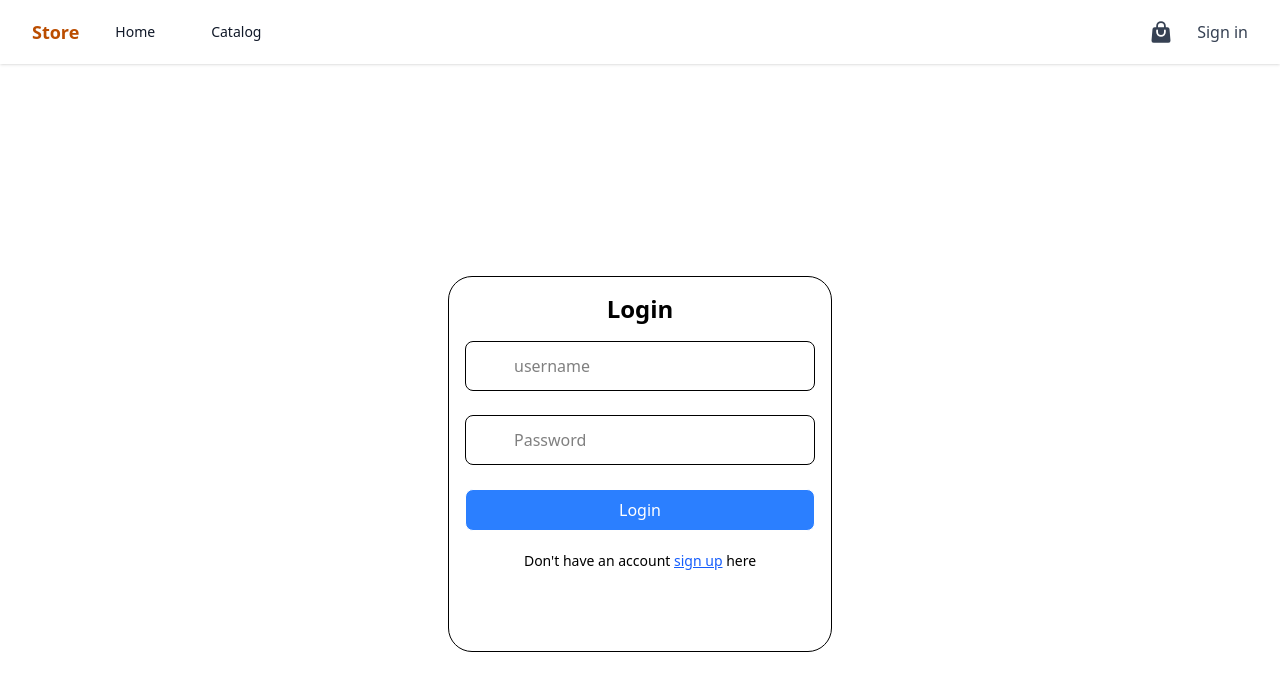
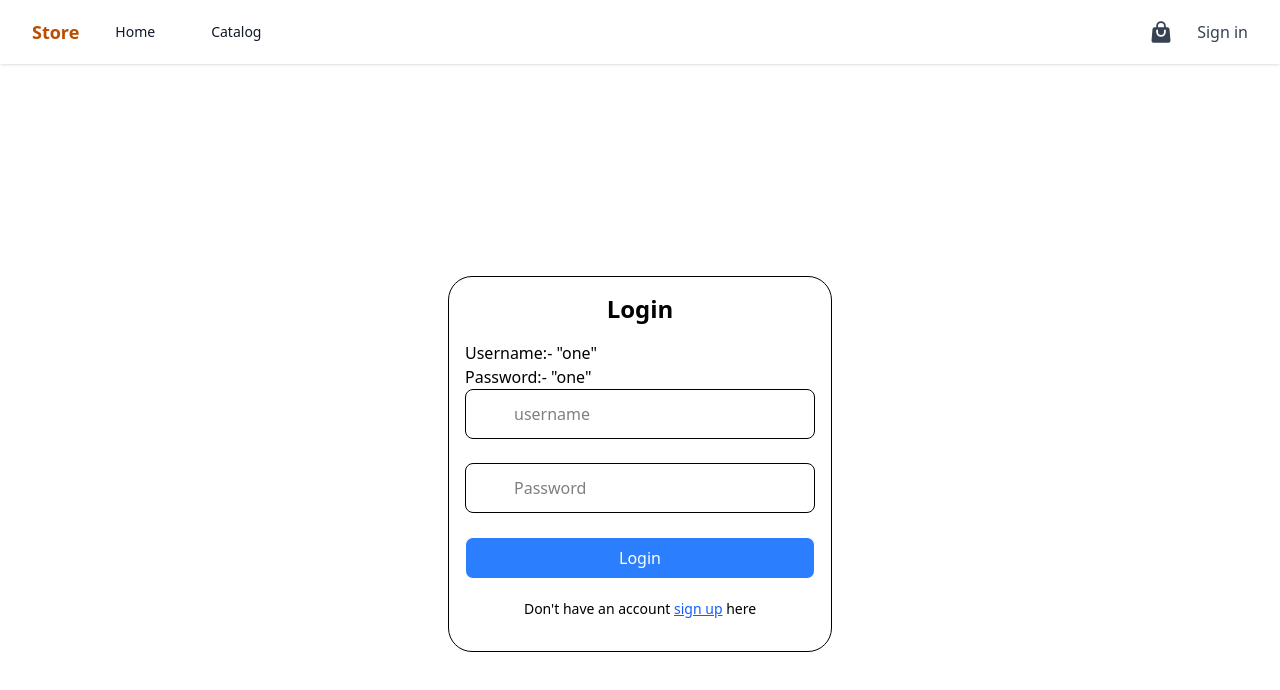
Before and after one commit to Zeeshan-js/ecom-project, a React (Vite) app in the folder frontend/: page /login in a window 1280 px wide. Shown: the top 690 px of the page. Built offline with nearby package versions, Linux system fonts and the light colour scheme; no server answers.

Commit message:
final commit

```diff
--- a/frontend/src/pages/Login.jsx
+++ b/frontend/src/pages/Login.jsx
@@ -25,6 +25,11 @@ function Login() {
     <div className="h-screen flex items-center justify-center p-6">
       <div className="w-full h-1/2 max-w-sm border rounded-3xl p-4">
         <h2 className="text-center font-bold mb-4 text-2xl">Login</h2>
+
+        <div>
+          <p>Username:- "one"</p>
+          <p>Password:-  "one"</p>
+        </div>
 
         <form onSubmit={handleSubmit} className="space-y-6">
           <div className="relative">
```
